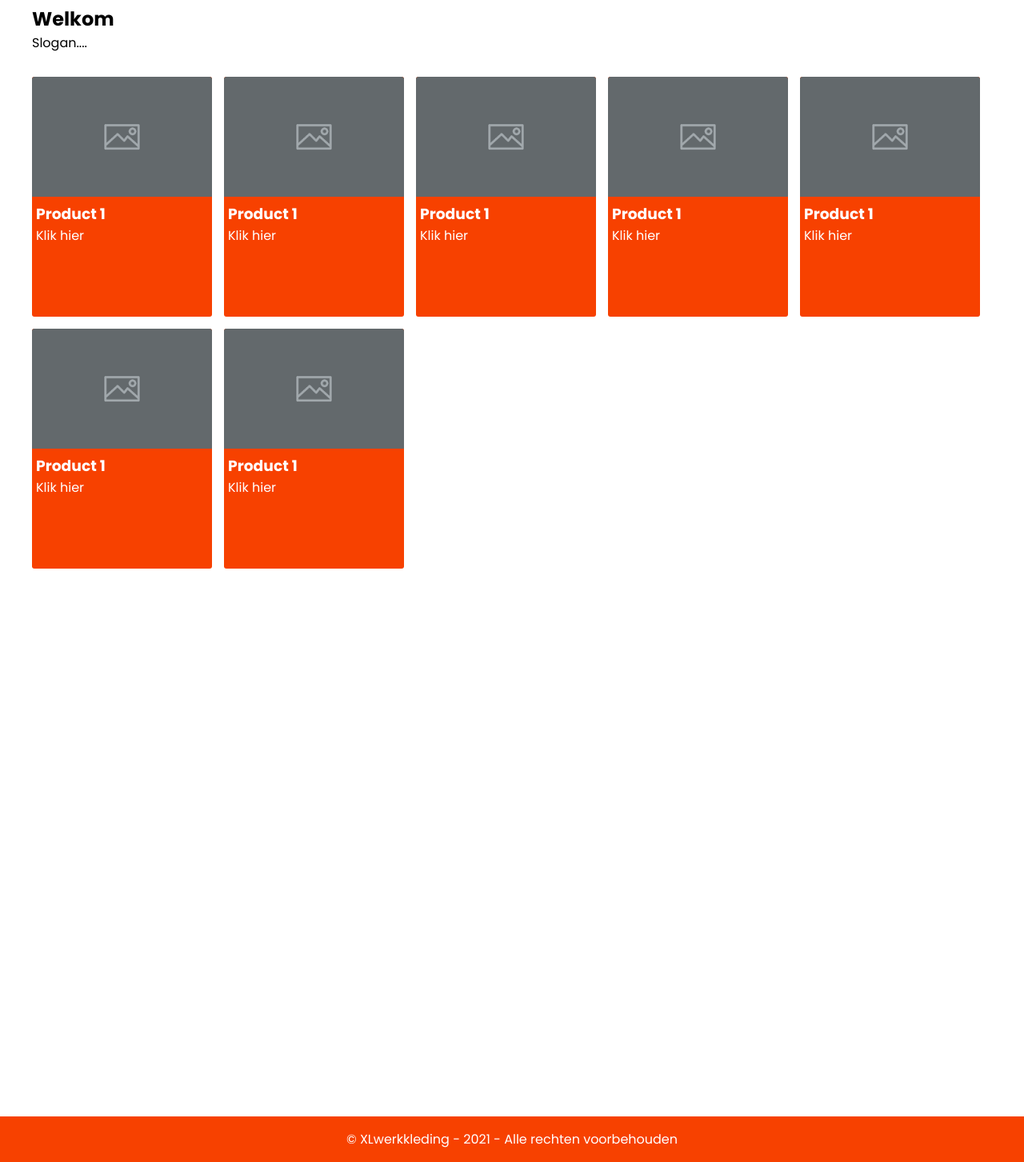
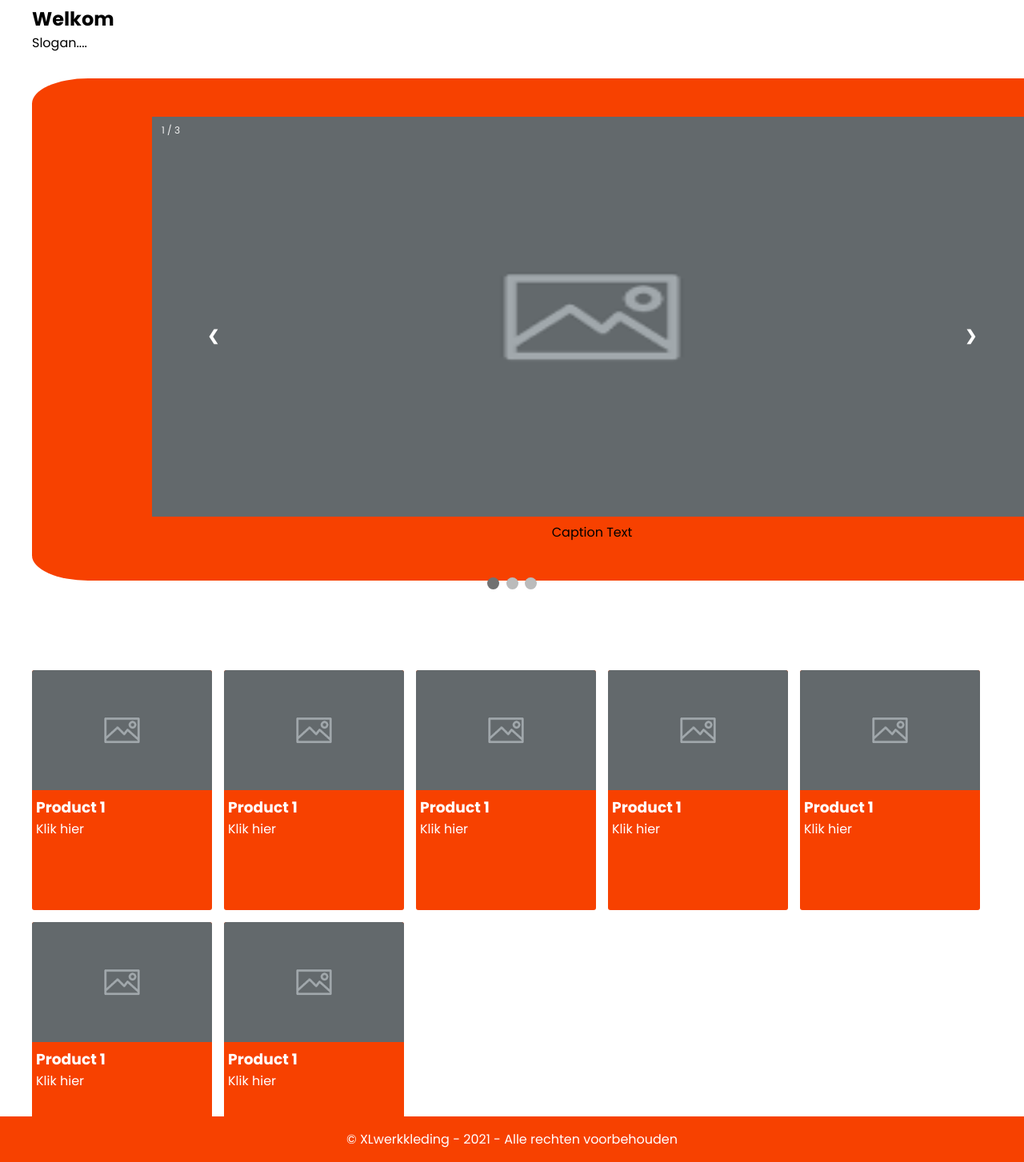
Before and after one commit to wesleyRoose/xlwerkkleding, a PHP site: page / in a window 1280 px wide. Shown: the part 89-1542 px from the top of the page at 80% size. Run offline with PHP 8.4, Linux system fonts and the light colour scheme.

Commit message:
Je bolle moeder home css

```diff
--- a/css/parts/home.css
+++ b/css/parts/home.css
@@ -42,3 +42,107 @@
   color: rgb(221, 221, 221);
   transition: color 0.2s ease-in;
 }
+
+.mainFlexContainer {
+  display: flex;
+  flex-direction: column;
+}
+
+.mainInfoContainer {
+  display: flex;
+  flex-direction: column;
+  text-align: center;
+  color: main-color;
+}
+
+/* Slideshow container */
+.slideshow-container {
+  position: relative;
+  margin: auto;
+}
+
+.sliderImg {
+  width: 1100px;
+  height: 500px;
+  margin: auto;
+}
+
+.slideshowBoxContainer {
+  display: flex;
+  border-radius: 5%;
+  margin: 2rem auto;
+  width: 1400px;
+  background-color: var(--main-color);
+  padding: 3rem;
+  text-align: center;
+}
+
+/* Next & previous buttons */
+.prev,
+.next {
+  cursor: pointer;
+  position: absolute;
+  top: 50%;
+  width: auto;
+  margin-top: -22px;
+  padding: 16px;
+  color: white;
+  font-weight: bold;
+  font-size: 18px;
+  transition: 0.6s ease;
+  border-radius: 0 3px 3px 0;
+  user-select: none;
+}
+
+/* Position the "next button" to the right */
+.next {
+  left: 1000px;
+  border-radius: 3px 0 0 3px;
+}
+
+.prev {
+  right: 1000px;
+}
+
+/* On hover, add a black background color with a little bit see-through */
+.prev:hover,
+.next:hover {
+  background-color: rgba(0, 0, 0, 0.8);
+}
+
+/* Caption text */
+.ext {
+  color: #f2f2f2;
+  font-size: 15px;
+  padding: 8px 12px;
+  width: 100%;
+  text-align: center;
+}
+
+/* Number text (1/3 etc) */
+.numbertext {
+  color: #f2f2f2;
+  font-size: 12px;
+  padding: 8px 12px;
+  position: absolute;
+  top: 0;
+}
+
+/* The dots/bullets/indicators */
+.dot {
+  cursor: pointer;
+  height: 15px;
+  width: 15px;
+  margin: 0 2px;
+  background-color: #bbb;
+  border-radius: 50%;
+  display: inline-block;
+  transition: background-color 0.6s ease;
+  position: relative;
+  bottom: 4rem;
+}
+
+.active,
+.dot:hover {
+  background-color: #717171;
+}
--- a/php/main.php
+++ b/php/main.php
@@ -1,8 +1,44 @@
 <main>
-    <section class="home-main">
+  <section class="mainFlexContainer">
     <div class="home">
       <h1>Welkom</h1>
       <p>Slogan....</p>
+    </div>
+
+    <!-- Slideshow container -->
+    <div class="slideshowBoxContainer">
+      <div class="slideshow-container">
+
+        <div class="mySlides">
+          <div class="numbertext">1 / 3</div>
+          <img class="sliderImg" src="./img/placeholder.png">
+          <div class="sliderText">Caption Text</div>
+        </div>
+
+        <div class="mySlides">
+          <div class="numbertext">2 / 3</div>
+          <img class="sliderImg" src="./img/placeholder.png">
+          <div class="sliderText">Caption Two</div>
+        </div>
+
+        <div class="mySlides">
+          <div class="numbertext">3 / 3</div>
+          <img class="sliderImg" src="./img/placeholder.png">
+          <div class="sliderText">Caption Three</div>
+        </div>
+
+        <!-- Volgende en Vorige knoppen -->
+        <a class="prev" onclick="plusSlides(-1)">&#10094;</a>
+        <a class="next" onclick="plusSlides(1)">&#10095;</a>
+      </div>
+    </div>
+    <br>
+
+    <!-- The punten en cirkels -->
+    <div style="text-align:center">
+      <span class="dot" onclick="currentSlide(1)"></span>
+      <span class="dot" onclick="currentSlide(2)"></span>
+      <span class="dot" onclick="currentSlide(3)"></span>
     </div>
     <div class="cards">
       <div class="card">
```
Lines whose indentation alone changed are shown as unchanged.
